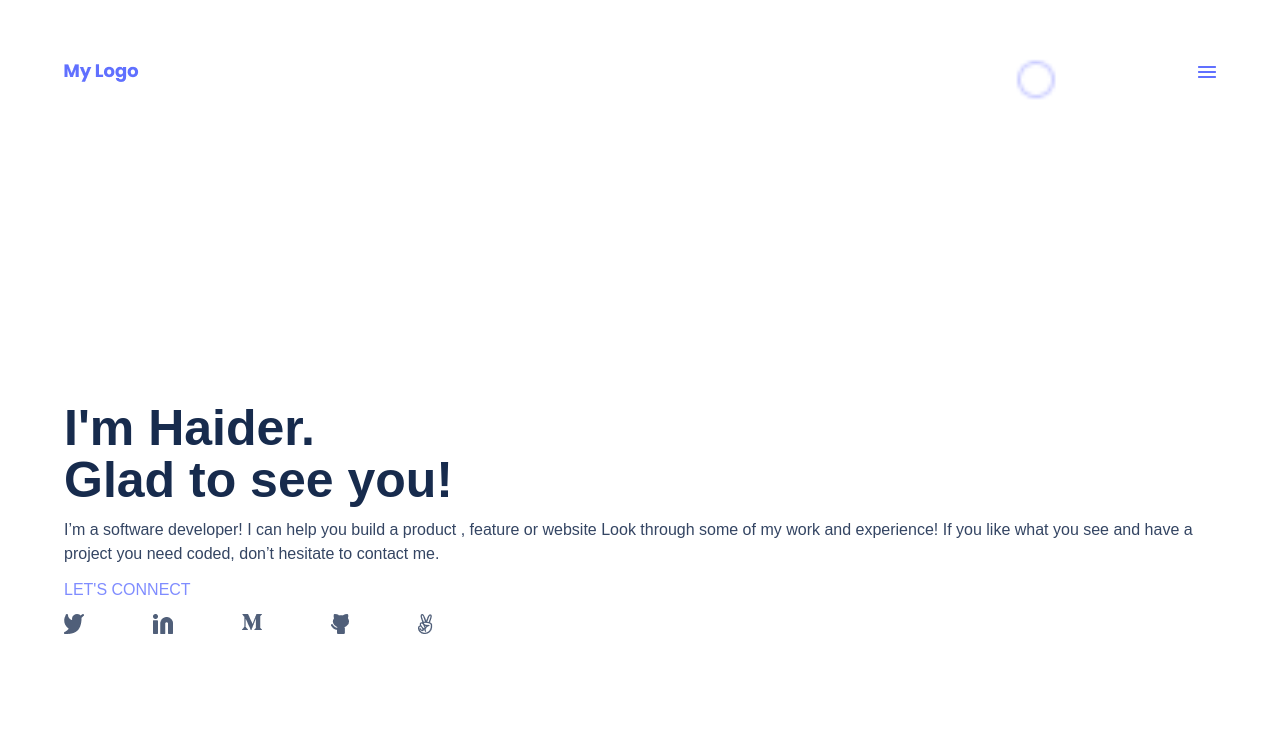
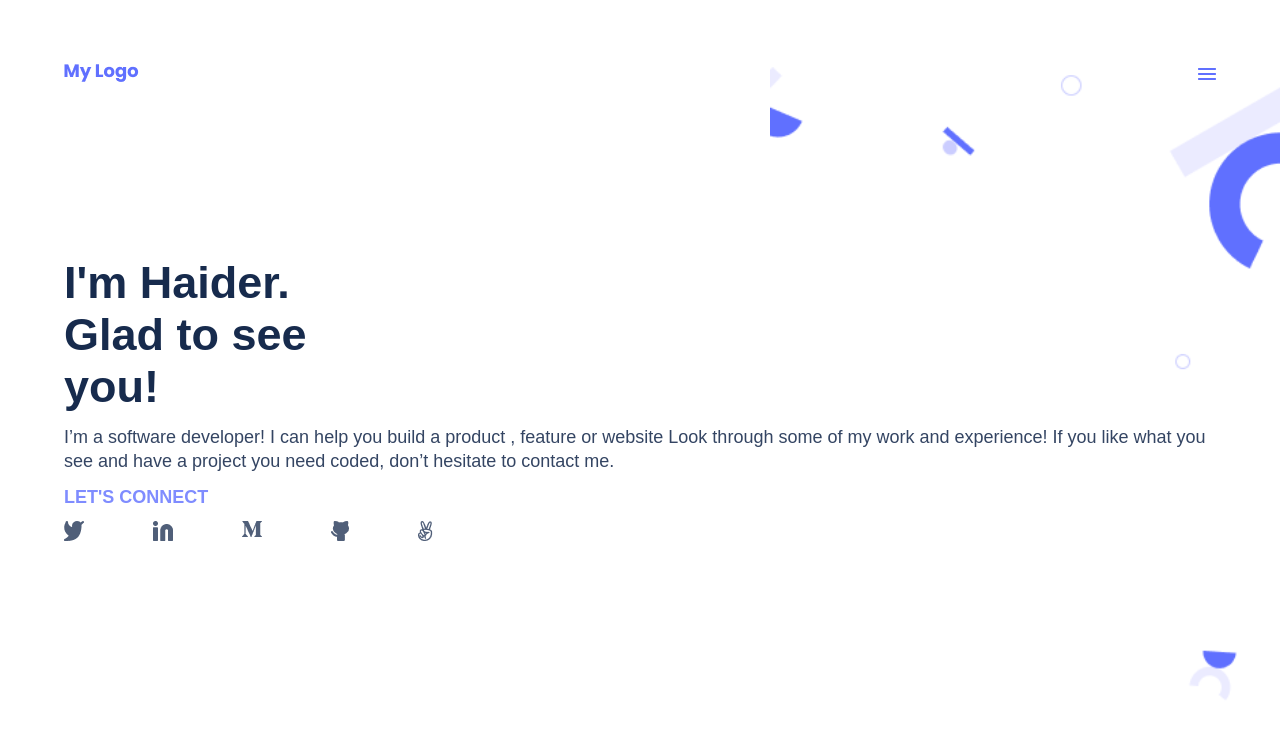
Before and after one commit to malikhaiderkhan/Portfolio-Mobile-First, a website: page index.html in a window 1280 px wide. Drawn offline with Linux system fonts and the light colour scheme.

Commit message:
Adjust the background image and do some alignment

```diff
--- a/index.html
+++ b/index.html
@@ -8,18 +8,21 @@
     <link rel="stylesheet" href="style.css">
 </head>
 <body>
-    <section class="bg">
+    <section class="hd">
     <header class="toolbar">
+        <a href="#">
         <img src="./assets/images/My Logo.png" alt="Logo">
+        </a>
         <nav>
         <a href="#">
         <img src="./assets/images/dropdown.png" alt="Dropdown menu">
         </a>
         </nav>
     </header>
+    </section>
 
     <section class="headline">
-            <h1 class="name">I'm Haider. <br/>Glad to see you!</h1>
+            <h1 class="name">I'm Haider. <br/>Glad to see <br/>you!</h1>
 
             <p class="intro">
                 I’m a software developer! I can help you build a product , feature
@@ -52,6 +55,5 @@
                 </li>
             </ul>
     </section>
-    </section>
 </body>
 </html>
--- a/style.css
+++ b/style.css
@@ -5,20 +5,15 @@
   list-style: none;
 }
 
-.bg {
-  background: url("./assets/images/mobile-bg.png");
-  background-position: center;
-  background-repeat: none;
-  background-size: cover;
-  height: 688px;
-  width: 100%;
-  position: relative;
-}
-
 .toolbar {
   display: flex;
   justify-content: space-between;
   padding: 5%;
+  align-items: center;
+}
+
+.hd {
+  height: 1px;
 }
 
 nav a:hover {
@@ -31,29 +26,38 @@ nav a:hover {
   justify-content: center;
   flex-wrap: nowrap;
   padding: 0 5%;
-  margin: 20% 0 15% 0;
+  margin: 0 0 15% 0;
   gap: 12px;
+  background-image: url("./assets/images/mobile-bg.png");
+  background-position: center;
+  background-repeat: no-repeat;
+  background-size: contain;
+  background-position-y: 66px;
+  background-position-x: right;
+  height: 100vh;
+  width: auto;
+  position: fixed;
 }
 
 .headline h1 {
   font-weight: 700;
-  font-size: 50px;
+  font-size: 45px;
   line-height: 52px;
   color: #172b4d;
 }
 
 .intro {
   color: #344563;
-  font-weight: 530;
-  font-size: 16px;
+  font-weight: 500;
+  font-size: 18px;
   line-height: 24px;
 }
 
 .connect {
   color: #7f8cff;
   font-style: normal;
-  font-weight: 500;
-  font-size: 16px;
+  font-weight: 550;
+  font-size: 18px;
   line-height: 24px;
 }
 
```
